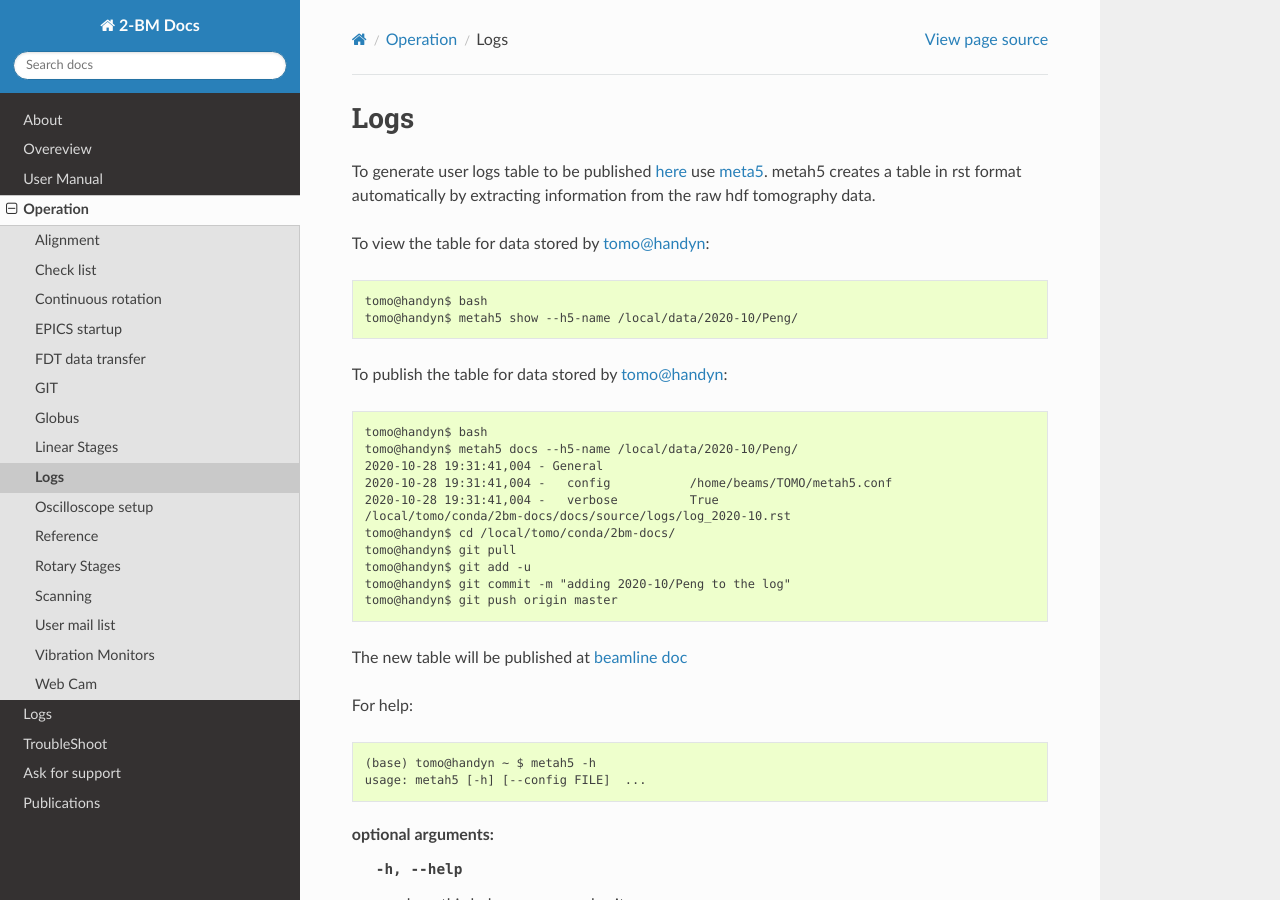
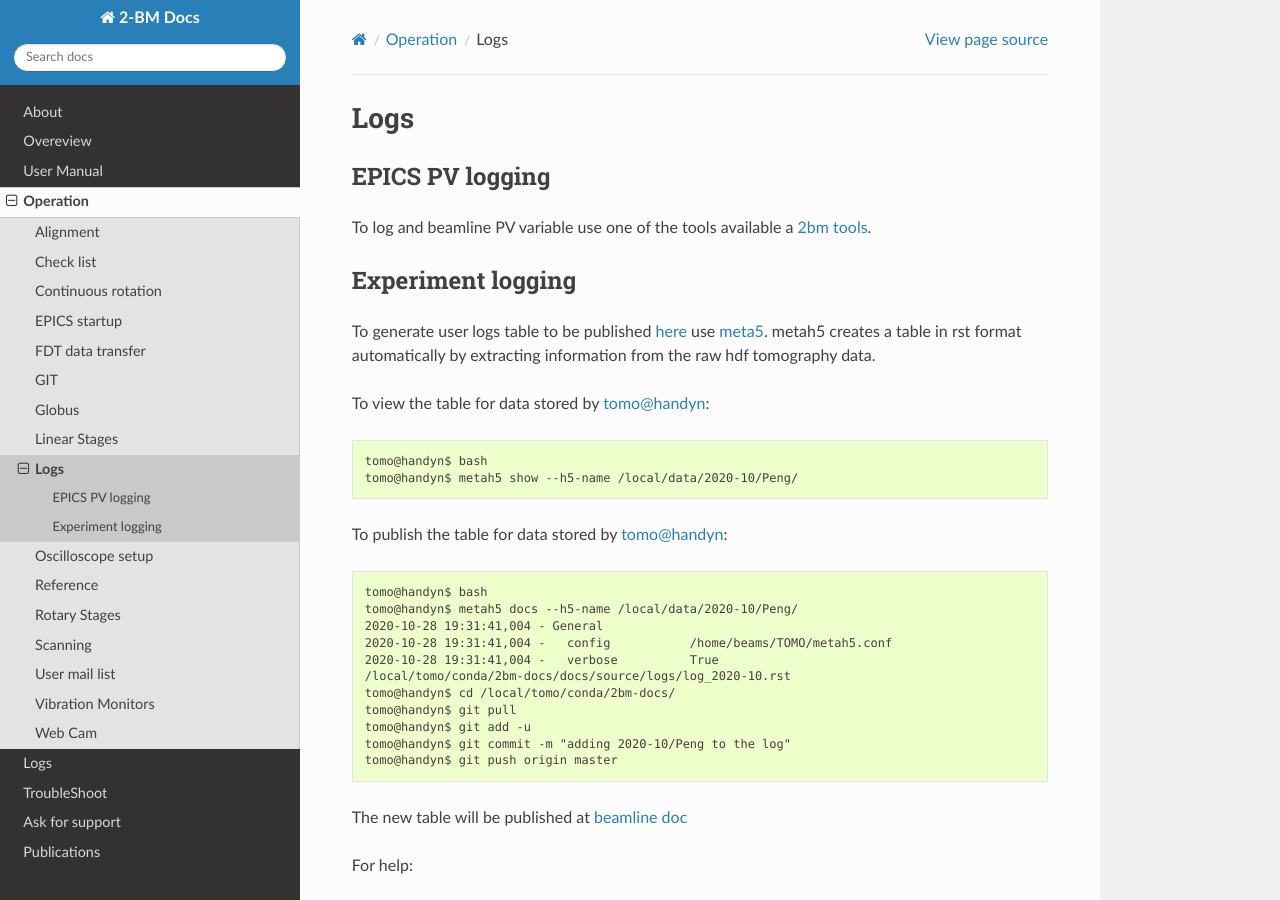
Before and after one commit to xray-imaging/2bm-docs, a Sphinx documentation site: the page built from docs/source/ops/item_011.rst, in a window 1280 px wide and 900 px high. Built offline with Sphinx 7.4.7 and the Read the Docs theme 2.0.0, drawn with Linux system fonts in a browser that asks for light colours; the version number could not be read and is left out.

Commit message:
added EPICS PV logging

```diff
--- a/docs/source/ops/item_011.rst
+++ b/docs/source/ops/item_011.rst
@@ -1,5 +1,13 @@
 Logs
 ====
+
+EPICS PV logging
+----------------
+
+To log and beamline PV variable use one of the tools available a `2bm tools <https://github.com/xray-imaging/2bm-tools>`_.
+
+Experiment logging
+------------------
 
 To generate user logs table to be published `here <https://docs2bm.readthedocs.io/en/latest/source/logs.html>`_ use `meta5 <https://github.com/xray-imaging/metah5>`_. metah5 creates a table in rst format automatically by extracting information from the raw hdf tomography data.
 
```
